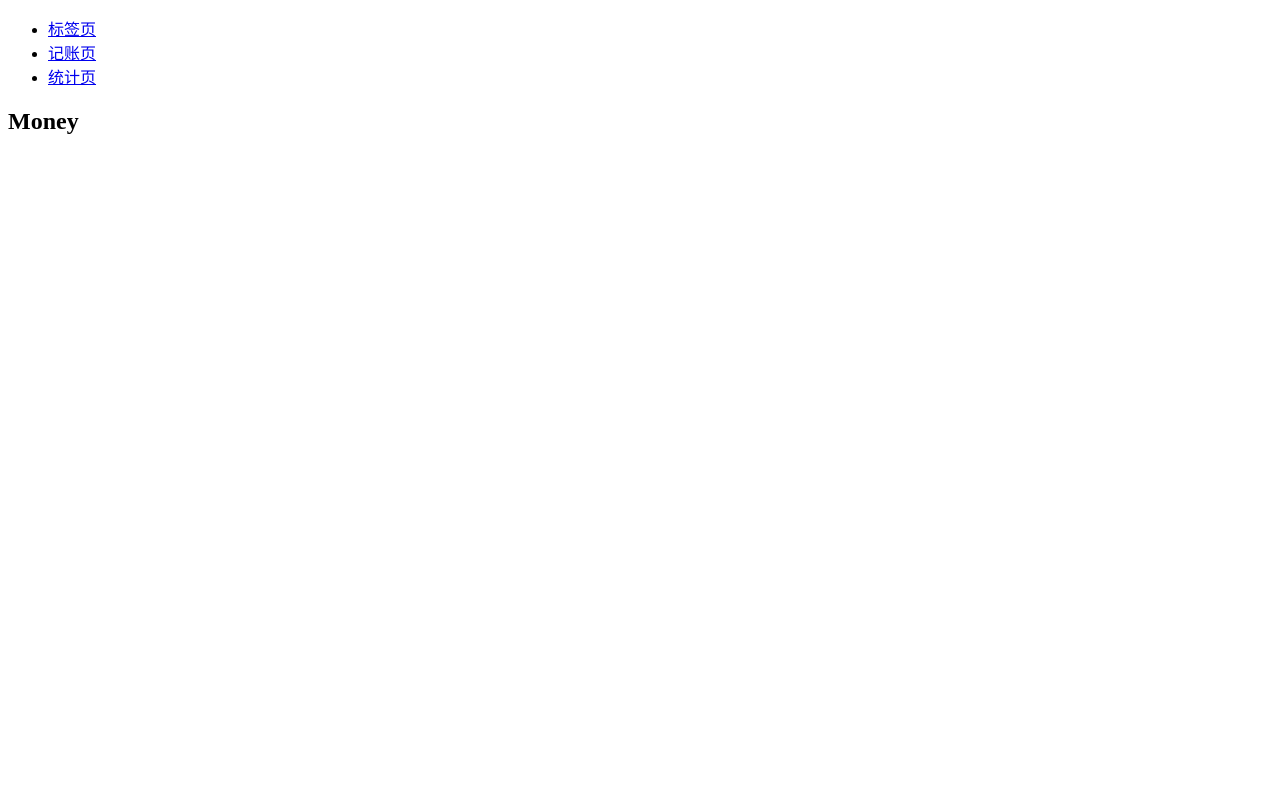
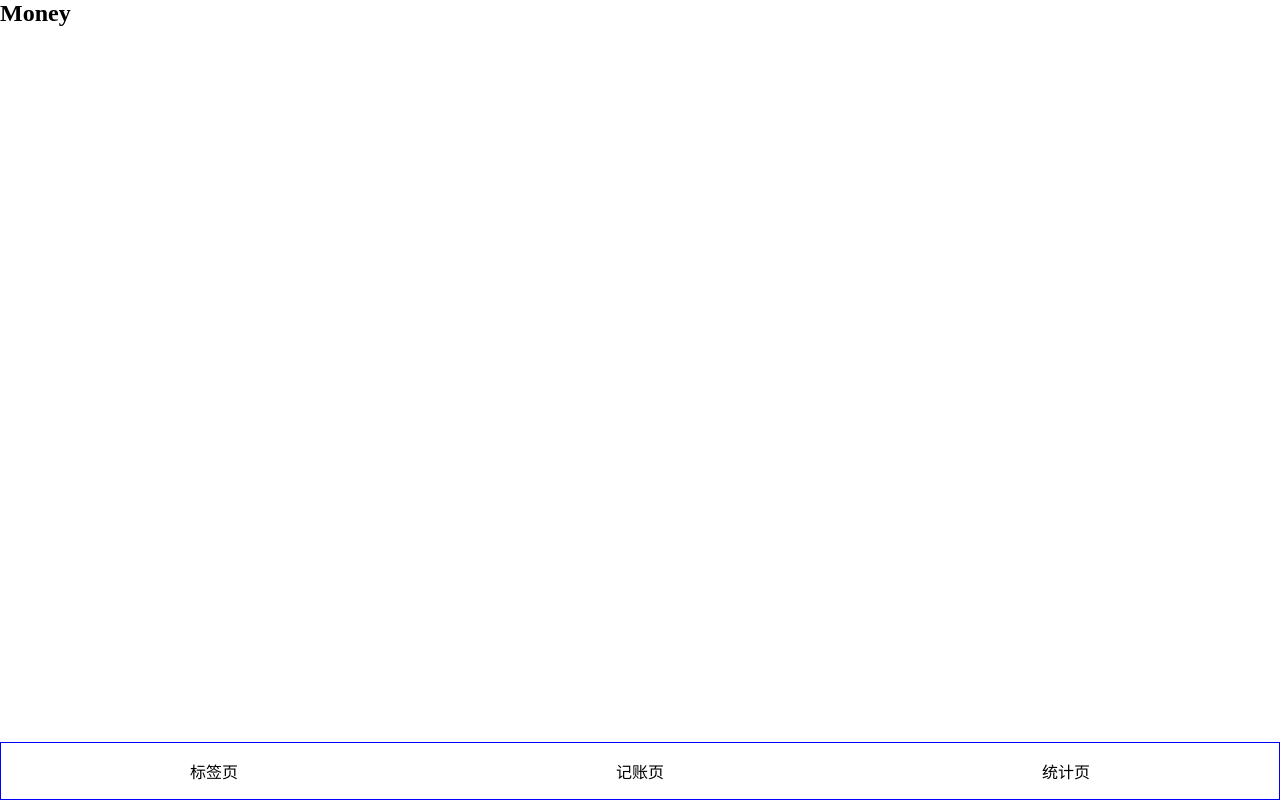
Before and after one commit to JimmeyCheung/morney-react, a React (Create React App) app: page /#/money in a window 1280 px wide. Built offline with nearby package versions, Linux system fonts and the light colour scheme.

Commit message:
完成导航布局

```diff
--- a/src/App.tsx
+++ b/src/App.tsx
@@ -5,13 +5,52 @@ import {
   Route,
   Link,
   Redirect
-} from "react-router-dom";
+} from 'react-router-dom';
+import styled from 'styled-components';
+
+const Wrapper = styled.div`
+  height: 100vh;
+  display:flex;
+  flex-direction: column;
+`;
+const Main = styled.div`
+  flex-grow: 1;
+  overflow: auto;
+`;
+const Nav = styled.nav`
+  border: 1px solid blue;
+  > ul {
+    display:flex;
+    > li{
+      width: 33.3333%;
+      text-align:center;
+      padding: 16px;
+    }
+  }
+`;
 
 export default function App() {
   return (
     <Router>
-      <div>
-        <nav>
+      <Wrapper>
+        <Main>
+          <Switch>
+            <Route path="/tags">
+              <Tags />
+            </Route>
+            <Route path="/money">
+              <Money />
+            </Route>
+            <Route path="/statistics">
+              <Statistics />
+            </Route>
+            <Redirect exact from="/" to="/money" />
+            <Route path="*">
+              <NoMatch />
+            </Route>
+          </Switch>
+        </Main>
+        <Nav>
           <ul>
             <li>
               <Link to="/tags">标签页</Link>
@@ -23,23 +62,8 @@ export default function App() {
               <Link to="/statistics">统计页</Link>
             </li>
           </ul>
-        </nav>
-        <Switch>
-          <Route path="/tags">
-            <Tags />
-          </Route>
-          <Route path="/money">
-            <Money />
-          </Route>
-          <Route path="/statistics">
-            <Statistics />
-          </Route>
-          <Route path="*">
-            <NoMatch />
-          </Route>
-          <Redirect exact from="/" to="money" />
-        </Switch>
-      </div>
+        </Nav>
+      </Wrapper>
     </Router>
   );
 }
--- /dev/null
+++ b/src/index.scss
@@ -0,0 +1,9 @@
+@import-normalize;
+* {margin: 0;padding: 0;}
+* {box-sizing: border-box;}
+*::before {box-sizing: border-box;}
+*::after {box-sizing: border-box;}
+ul, ol {
+  list-style: none;
+}
+a {text-decoration: none; color: inherit;}
--- a/src/index.tsx
+++ b/src/index.tsx
@@ -2,6 +2,7 @@ import React from 'react';
 import ReactDOM from 'react-dom';
 import App from './App';
 import * as serviceWorker from './serviceWorker';
+import 'index.scss';
 
 ReactDOM.render(
   <React.StrictMode>
@@ -9,8 +10,4 @@ ReactDOM.render(
   </React.StrictMode>,
   document.getElementById('root')
 );
-
-// If you want your app to work offline and load faster, you can change
-// unregister() to register() below. Note this comes with some pitfalls.
-// Learn more about service workers: https://bit.ly/CRA-PWA
 serviceWorker.unregister();
```
